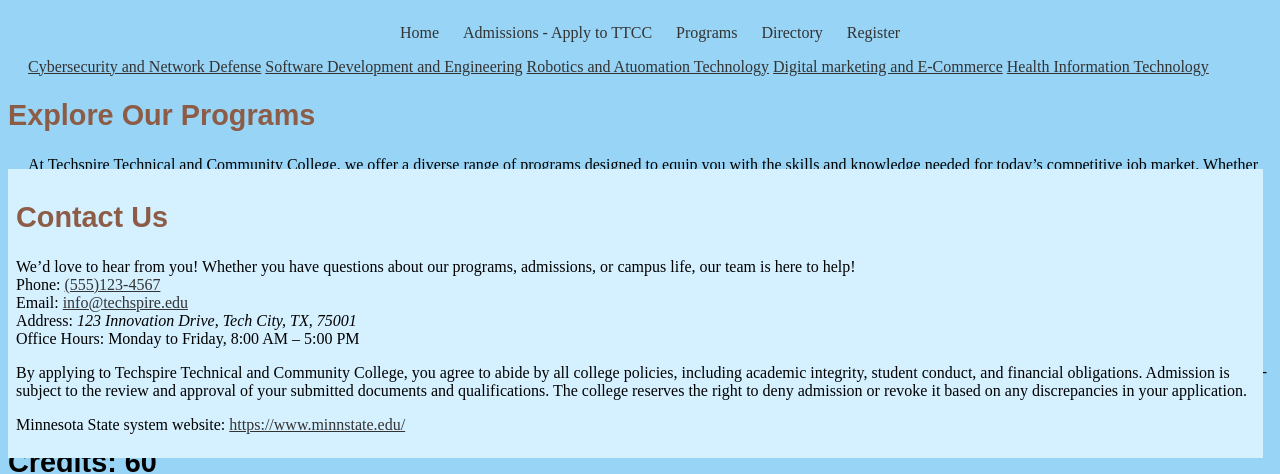
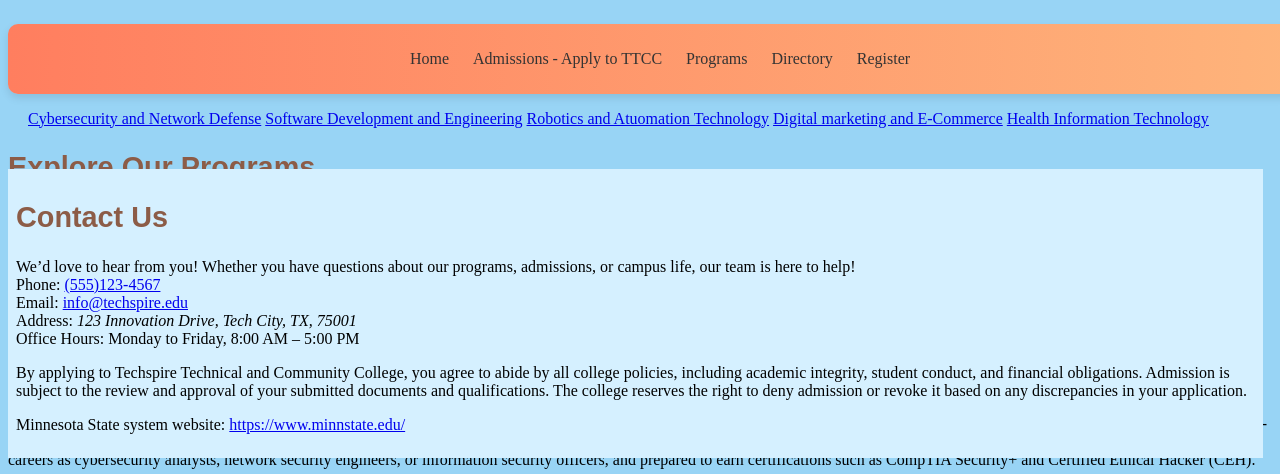
Before and after one commit to afox00001/README, a plain HTML site: page college website/programs.html in a window 1280 px wide. Shown: the part 342-816 px from the top of the page. Drawn offline with Linux system fonts and the light colour scheme.

Commit message:
Update programs.html
Removed "Header2" tag, and fixed nav

```diff
--- a/college website/programs.html
+++ b/college website/programs.html
@@ -12,8 +12,6 @@
         <br>
         TTCC Programs</h1>
         </nav>
-    </header>
-    <header2>
         <nav>
             <ul>
                 <li><a href = "index.html">Home</a></li>
@@ -22,11 +20,10 @@
                 <li><a href = "directory.html">Directory</a></li>
                 <li><a href = "register.html">Register</a></li>
             </ul>
-    </header2>
+        </nav>
+    </header>
     <main>
-        <nav>
-            <p><a href = "#cybersecurityandnetworkdefence">Cybersecurity and Network Defense</a> <a href = "#softwaredevelopmentandengineering">Software Development and Engineering</a> <a href = "#roboticsandautomationtechnology">Robotics and Atuomation Technology</a> <a href = "#digitalmarketingandecommerce">Digital marketing and E-Commerce</a> <a href = "#healthinformationtechnology">Health Information Technology</a></p>
-        </nav>
+        <p><a href = "#cybersecurityandnetworkdefence">Cybersecurity and Network Defense</a> <a href = "#softwaredevelopmentandengineering">Software Development and Engineering</a> <a href = "#roboticsandautomationtechnology">Robotics and Atuomation Technology</a> <a href = "#digitalmarketingandecommerce">Digital marketing and E-Commerce</a> <a href = "#healthinformationtechnology">Health Information Technology</a></p>
         <article>
             <h2>Explore Our Programs</h2>
             <p>At Techspire Technical and Community College, we offer a diverse range of programs designed to equip you with the skills and knowledge needed for today’s competitive job market. Whether you’re passionate about technology, healthcare, or business, our programs are tailored to meet the demands of growing industries. Each program is crafted with a focus on hands-on learning, industry partnerships, and real-world application, ensuring that you graduate with practical experience and the confidence to excel in your career.
```
